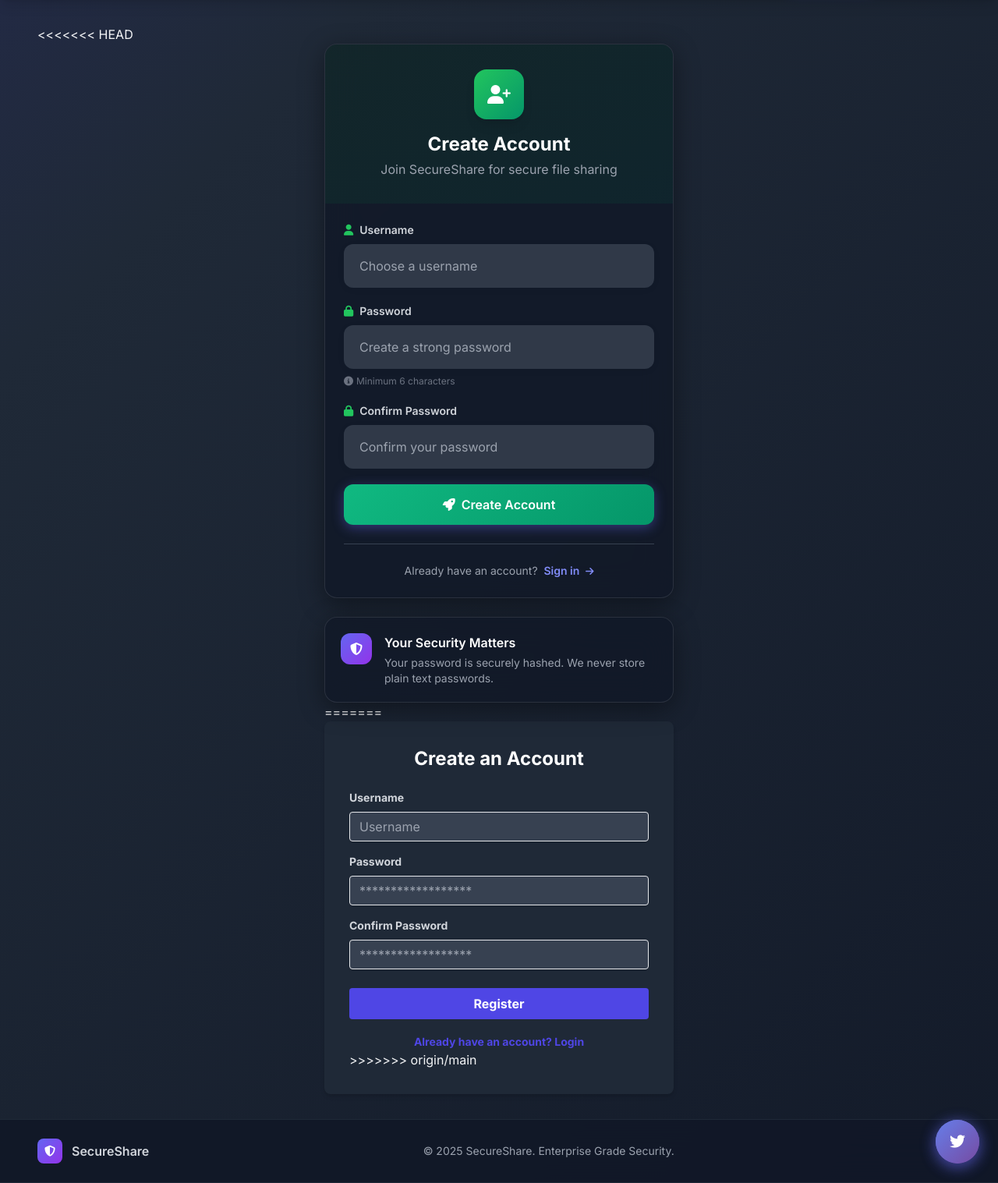
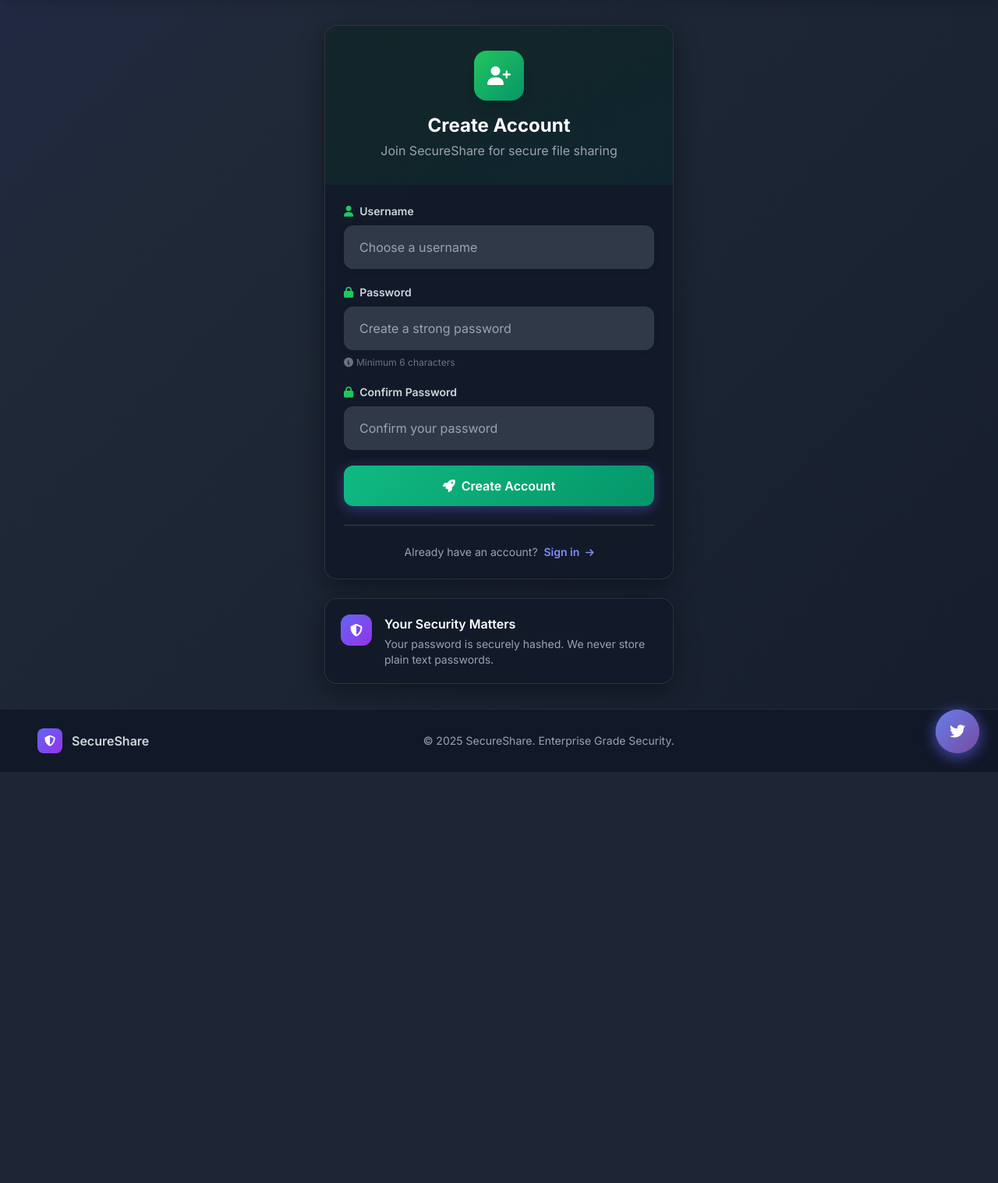
Before and after one commit to Abdul07in/file-sharing, a PHP site: page /register in a window 1280 px wide. Shown: the part 65-1582 px from the top of the page at 78% size. After the commit the page ends 1055 px from the top, so only its background shows below. Run offline with PHP 8.4, Linux system fonts and the light colour scheme; some libraries are stand-ins or nearby versions.

Commit message:
Fix remaining merge conflicts in views

```diff
--- a/views/register.php
+++ b/views/register.php
@@ -1,4 +1,3 @@
-<<<<<<< HEAD
 <div class="w-full max-w-md mx-auto animate-slide-up">
     <div class="glass-card rounded-2xl overflow-hidden">
         <!-- Header -->
@@ -85,54 +84,4 @@
             </div>
         </div>
     </div>
-=======
-<div class="max-w-md mx-auto bg-white dark:bg-gray-800 rounded-lg shadow-md p-8">
-    <h2 class="text-2xl font-bold text-center mb-6 text-gray-900 dark:text-white">Create an Account</h2>
-
-    <?php if (isset($_GET['error'])): ?>
-        <div class="bg-red-100 border border-red-400 text-red-700 px-4 py-3 rounded relative mb-4" role="alert">
-            <span class="block sm:inline"><?= htmlspecialchars($_GET['error']) ?></span>
-        </div>
-    <?php endif; ?>
-
-    <form action="./register" method="POST">
-        <div class="mb-4">
-            <label class="block text-gray-700 dark:text-gray-300 text-sm font-bold mb-2" for="username">
-                Username
-            </label>
-            <input
-                class="shadow appearance-none border rounded w-full py-2 px-3 text-gray-700 dark:text-gray-200 dark:bg-gray-700 leading-tight focus:outline-none focus:shadow-outline focus:border-primary-500"
-                id="username" name="username" type="text" placeholder="Username" required>
-        </div>
-        <div class="mb-4">
-            <label class="block text-gray-700 dark:text-gray-300 text-sm font-bold mb-2" for="password">
-                Password
-            </label>
-            <input
-                class="shadow appearance-none border rounded w-full py-2 px-3 text-gray-700 dark:text-gray-200 dark:bg-gray-700 leading-tight focus:outline-none focus:shadow-outline focus:border-primary-500"
-                id="password" name="password" type="password" placeholder="******************" required minlength="6">
-        </div>
-        <div class="mb-6">
-            <label class="block text-gray-700 dark:text-gray-300 text-sm font-bold mb-2" for="confirm_password">
-                Confirm Password
-            </label>
-            <input
-                class="shadow appearance-none border rounded w-full py-2 px-3 text-gray-700 dark:text-gray-200 dark:bg-gray-700 leading-tight focus:outline-none focus:shadow-outline focus:border-primary-500"
-                id="confirm_password" name="confirm_password" type="password" placeholder="******************" required>
-        </div>
-        <div class="flex items-center justify-between">
-            <button
-                class="bg-primary-600 hover:bg-primary-700 text-white font-bold py-2 px-4 rounded focus:outline-none focus:shadow-outline transition duration-150 ease-in-out w-full"
-                type="submit">
-                Register
-            </button>
-        </div>
-        <div class="mt-4 text-center">
-            <a href="./login"
-                class="inline-block align-baseline font-bold text-sm text-primary-600 hover:text-primary-800">
-                Already have an account? Login
-            </a>
-        </div>
-    </form>
->>>>>>> origin/main
 </div>
```
Also changed, not shown: views/room.php (+0 -72 lines).
